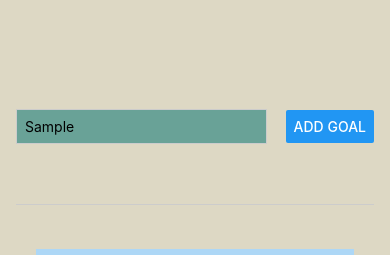
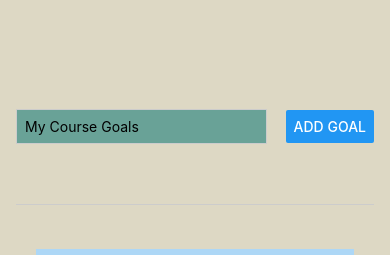
Before and after one commit to samlee088/rn-toDo-List, a React Native app: screen / in a window 390 px wide. Both pictures are taken after typing "Sample" into the empty fields and a click on the button "ADD GOAL". Shown: the top 255 px of the page. Built offline with nearby package versions, Linux system fonts and the light colour scheme.

Commit message:
refractored with multiple components, pass along functions into components, clear text input

```diff
--- a/App.js
+++ b/App.js
@@ -1,16 +1,13 @@
 import { Button, FlatList, ScrollView, StyleSheet, Text, TextInput, View } from 'react-native';
 import { useState } from 'react';
+import GoalItem from './components/GoalItem';
+import GoalInput from './components/GoalInput';
 
 export default function App() {
 
-  const [enteredGoalText, setEnteredGoalText] = useState('');
   const [courseGoals, setCourseGoals] = useState([]);
 
-  function goalInputHandler(enteredText) {
-    setEnteredGoalText(enteredText);
-  }
-
-  function addGoalHandler() {
+  function addGoalHandler(enteredGoalText) {
     console.log(enteredGoalText);
     setCourseGoals((currentCourseGoals) => [
       ...currentCourseGoals,
@@ -21,30 +18,13 @@ export default function App() {
 
   return (
     <View style = {styles.appContainer}>
-      <View style = {styles.inputContainer}>
-        <TextInput
-          style = {styles.textInput}
-          placeholder = 'My Course Goals'
-          onChangeText = {goalInputHandler}
-        />
-        <View >
-          <Button
-            title = 'Add Goal'
-            style = {styles.buttonContainer}
-            onPress = {addGoalHandler}
-          />
-        </View>
-      </View>
+      < GoalInput onAddGoal = {addGoalHandler} />
       <View style = {styles.goalsContainer}>
           <Text style = {styles.goalsHeader}>
             List of Goals
           </Text>
           <FlatList data = {courseGoals} renderItem = {(itemData) => {
-            return (
-              <View style = {styles.goalItem}>
-                  <Text style = {styles.goalText}>{itemData.item.text}</Text>
-              </View>
-            )
+             return < GoalItem text = {itemData.item.text} />
           }}/>
       </View>
     </View>
@@ -88,14 +68,5 @@ const styles = StyleSheet.create({
     margin: 20,
     padding: 10,
   },
-  goalItem: {
-    margin: 8,
-    padding: 8,
-    borderRadius: 6,
-    backgroundColor: '#3F8EFC',
-  },
-  goalText: {
-    color: '#87BFFF',
-  }
 
 });
--- /dev/null
+++ b/components/GoalInput.js
@@ -0,0 +1,61 @@
+import { Button,  StyleSheet, TextInput, View } from 'react-native';
+import { useState } from 'react';
+
+
+function GoalInput(props) {
+
+    const [enteredGoalText, setEnteredGoalText] = useState('');
+
+    function goalInputHandler(enteredText) {
+        setEnteredGoalText(enteredText);
+    }
+
+    function addGoalHandler() {
+        props.onAddGoal(enteredGoalText);
+        setEnteredGoalText('');
+    }
+
+    return (
+        <View style = {styles.inputContainer}>
+            <TextInput
+            style = {styles.textInput}
+            placeholder = 'My Course Goals'
+            onChangeText = {goalInputHandler}
+            value = {enteredGoalText}
+            />
+            <View >
+                <Button
+                    title = 'Add Goal'
+                    onPress = {addGoalHandler}
+                />
+            </View>
+        </View>
+    )
+}
+
+export default GoalInput;
+
+
+const styles = StyleSheet.create({
+
+    inputContainer: {
+      flex: 1,
+      flexDirection: 'row',
+      justifyContent: 'space-between',
+      alignItems: 'center',
+      marginBottom: 24,
+      borderBottomWidth: 1,
+      borderBottomColor: '#cccccc',
+
+    },
+    textInput: {
+      borderWidth: 1,
+      borderColor: '#cccccc',
+      backgroundColor: '#69A297',
+      width: '70%',
+      marginRight: 8,
+      padding: 8
+    },
+
+
+  });
--- /dev/null
+++ b/components/GoalItem.js
@@ -0,0 +1,30 @@
+import {  StyleSheet, Text,  View } from 'react-native';
+
+
+function GoalItem(props) {
+    return (
+        <View style = {styles.goalItem}>
+            <Text style = {styles.goalText}>{props.text}</Text>
+        </View>
+    )
+}
+
+
+
+export default GoalItem;
+
+
+const styles = StyleSheet.create({
+
+    goalItem: {
+        margin: 8,
+        padding: 8,
+        borderRadius: 6,
+        backgroundColor: '#3F8EFC',
+    },
+    goalText: {
+    color: '#87BFFF',
+    },
+
+
+})
```
